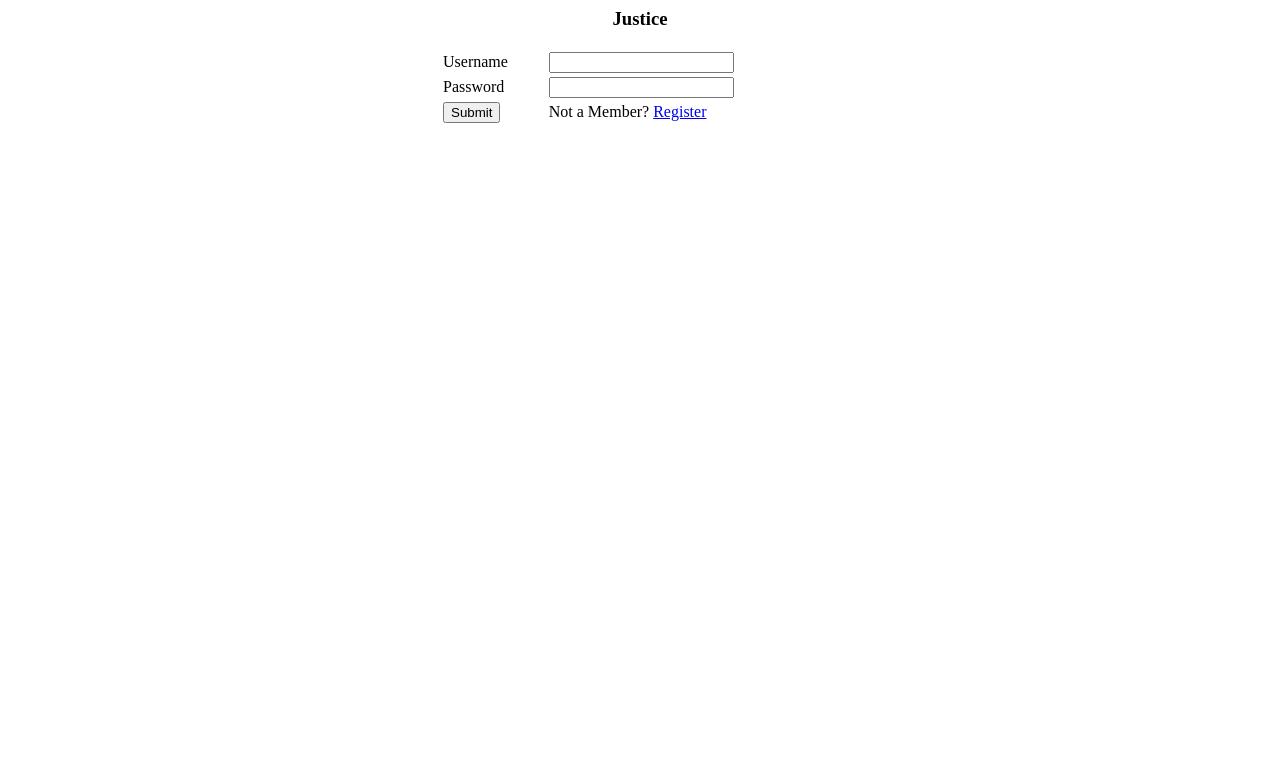
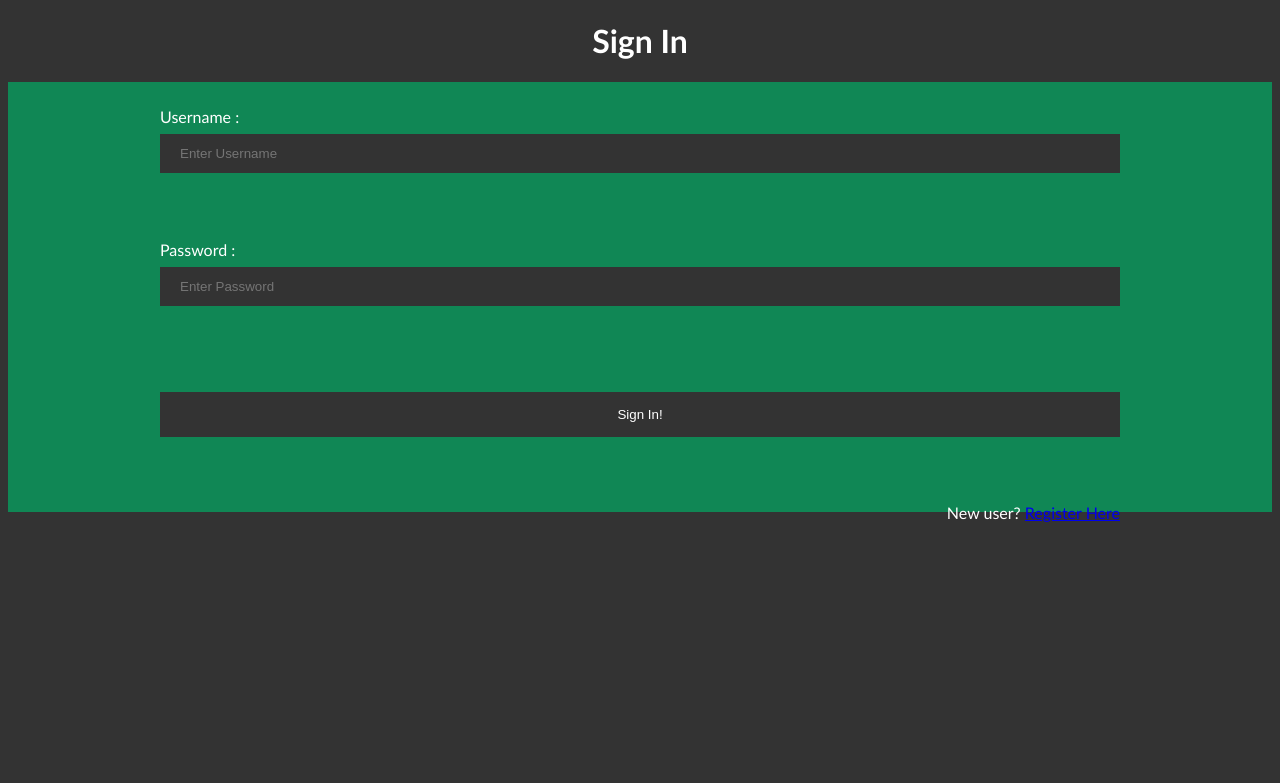
Before and after one commit to AyushmaanAggarwal/CalHacks-9.0, a Flask app: page / in a window 1280 px wide. Shown: the top 783 px of the page. Run offline with Flask 2, Linux system fonts and the light colour scheme.

Commit message:
worked on visual astetic of login and registration

```diff
--- a/routes.py
+++ b/routes.py
@@ -8,12 +8,11 @@ from werkzeug.urls import url_parse
 
 @app.route('/', methods=['GET', 'POST'])
 def home():
-    signin_form = SignInForm()
 
-    if signin_form.validate_on_submit():
-        username = signin_form.username.data
+    if request.method == "POST":
+        username = request.form['username']
         user_object = User.get(username)
-        if user_object and user_object.check_password(signin_form.password.data):
+        if user_object and user_object.check_password(request.form['password']):
             login_user(user_object)
             flash("Successfully logged in")
             return redirect(f'/{username}/news/{1}')
@@ -23,7 +22,7 @@ def home():
         else:
             flash('Incorrect password')
 
-    return render_template('login.html', sform=signin_form)
+    return render_template('login.html')
 
 
 @app.route('/signup', methods=['GET', 'POST'])
--- /dev/null
+++ b/static/form.css
@@ -0,0 +1,47 @@
+Body {
+      font-family: Calibri, Helvetica, sans-serif;
+      background-color: #333;
+      color: white;
+    }
+    button {
+           background-color: #333;
+           width: 75%;
+           position: absolute;
+           left: 12.5%;
+            color: white;
+            padding: 15px;
+            border: none;
+            cursor: pointer;
+            text-align: center;
+             }
+     input[type=text], input[type=password] {
+            width: 75%;
+            position: absolute;
+            left: 12.5%;
+            margin: 8px 0;
+            padding: 12px 20px;
+            display: inline-block;
+            border: 0px;
+            box-sizing: border-box;
+            background-color: #333;
+            color: white;
+        }
+     button:hover {
+            opacity: 0.7;
+        }
+     .container {
+        padding: 25px;
+        background-color: #108755;
+    }
+    h1 {
+      text-align: center;
+      color: white;
+    }
+    label {
+      position: absolute;
+      left: 12.5%;
+    }
+    p {
+      position: absolute;
+      right: 12.5%;
+    }
--- a/templates/login.html
+++ b/templates/login.html
@@ -1,37 +1,19 @@
-<!-- Credits to https://github.com/KasiitaTimothy/login-and-register-forms  -->
+{% extends "signform.html" %}
 
-<html lang="en">
-<head>
-  <title>Login</title>
-</head>
-<body>
-  <center>
-  <h3>Justice</h3>
-  <form action="/" method="post">
-      <table WIDTH=400>
-        {{ sform.hidden_tag() }}
-        <tr>
-          <td>{{ sform.username.label }}</td>
-          <td>{{ sform.username() }}</td>
-        </tr>
-        <tr>
-          <td>{{ sform.password.label }}</td>
-          <td>{{ sform.password() }}</td>
-        </tr>
+{% block title %}
+<h1> Sign In </h1>
+{% endblock %}
 
-        <tr>
-           <td>{{ sform.submit() }}</td>
-           <td><p>Not a Member? <a href="/signup">Register</a></p></td>
-        </tr>
-      </table>
-  </form>
-    {% with messages = get_flashed_messages() %}
-    {% if messages %}
-    {% for message in messages %}
-    <p>{{ message }}</p>
-    {% endfor %}
-    {% endif %}
-    {% endwith %}
-  </center>
-</body>
-</html>
+{% block formoption %}
+<form action="/" method="post">
+    <div class="container">
+        <label>Username : </label> <br>
+        <input type="text" placeholder="Enter Username" name="username" required><br><br><br><br><br><br>
+        <label>Password : </label> <br>
+        <input type="password" placeholder="Enter Password" name="password" required><br><br><br><br><br><br><br>
+        <button type="submit">Sign In!</button><br><br><br><br><br>
+        <p>New user? <a href="/signup">Register Here</a></p>  </div>
+    </div>
+</form>
+
+{% endblock %}
--- /dev/null
+++ b/templates/signform.html
@@ -0,0 +1,12 @@
+<!DOCTYPE html>
+<html>
+<head>
+  <meta name="viewport" content="width=device-width, initial-scale=1">
+  <link rel="stylesheet" type="text/css" href="/static/form.css">
+</head>
+<body>
+{% block title %}{% endblock %}
+
+{% block formoption %}{% endblock %}
+</body>
+</html>
```
Also changed, not shown: templates/register.html (+15 -45 lines), README.md.
